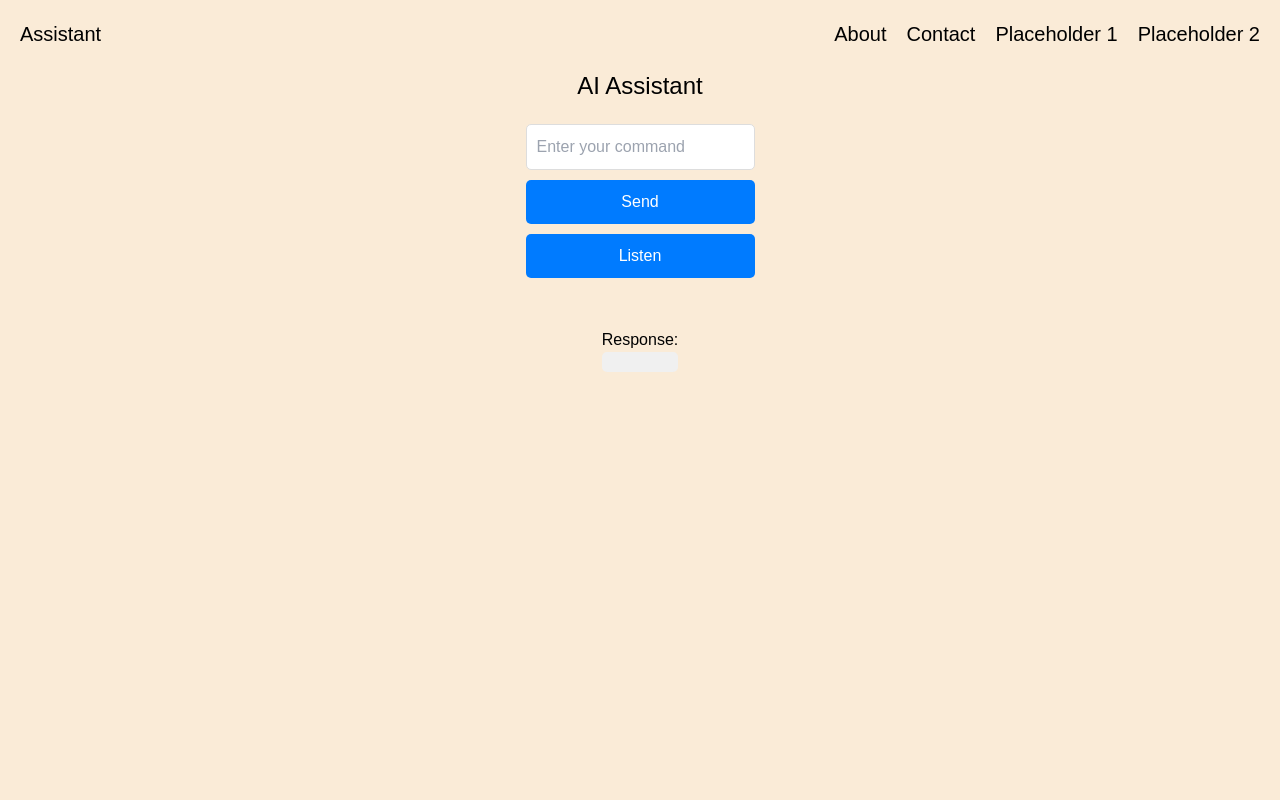
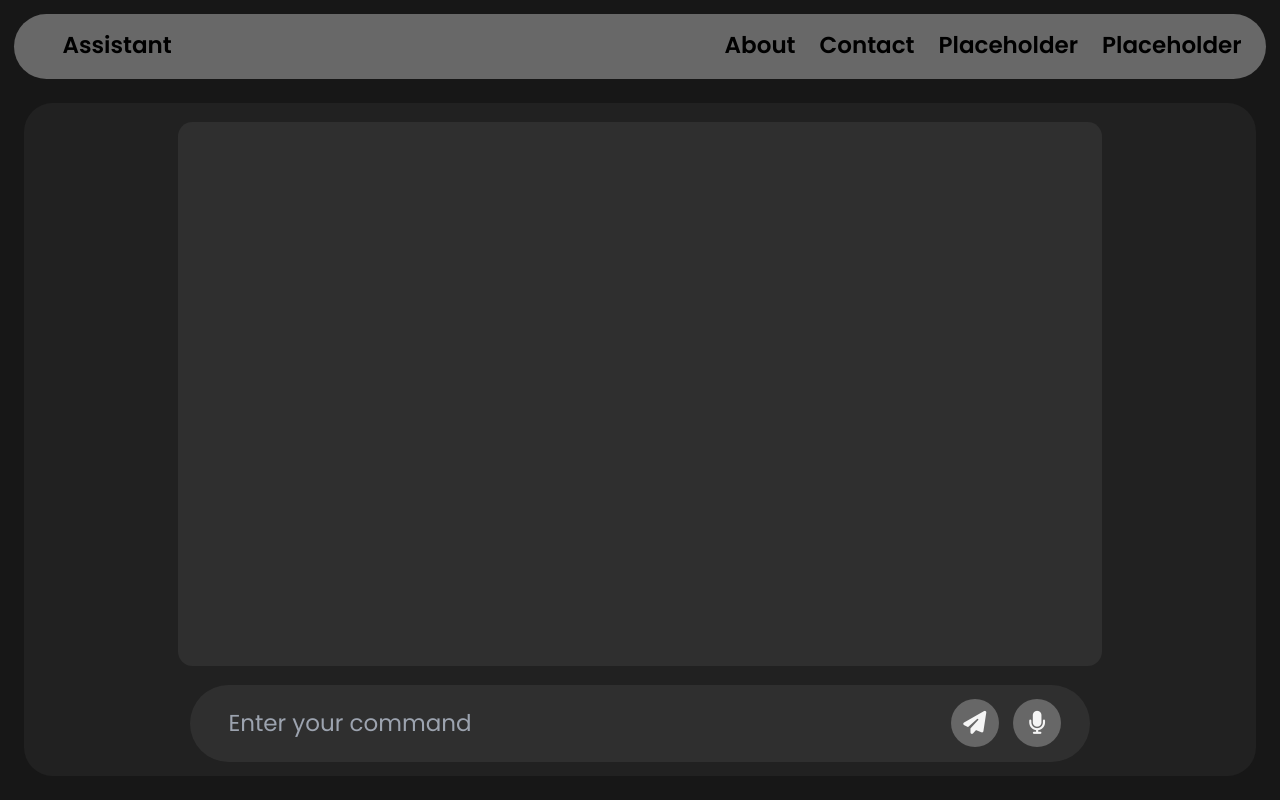
Before and after one commit to TheCaptain1810/assistant-frontend, a React (Vite) app: page / in a window 1280 px wide. Shown: the top 800 px of the page. Built offline with nearby package versions, Linux system fonts and the light colour scheme.

Commit message:
interface design

```diff
--- a/index.html
+++ b/index.html
@@ -5,6 +5,17 @@
     <link rel="icon" type="image/svg+xml" href="/vite.svg" />
     <meta name="viewport" content="width=device-width, initial-scale=1.0" />
     <title>Desktop Assistant</title>
+    <link rel="preconnect" href="https://fonts.googleapis.com" />
+    <link rel="preconnect" href="https://fonts.gstatic.com" crossorigin />
+    <link
+      href="https://fonts.googleapis.com/css2?family=Poppins:ital,wght@0,100;0,200;0,300;0,400;0,500;0,600;0,700;0,800;0,900;1,100;1,200;1,300;1,400;1,500;1,600;1,700;1,800;1,900&display=swap"
+      rel="stylesheet" />
+    <link
+      rel="stylesheet"
+      href="https://cdnjs.cloudflare.com/ajax/libs/font-awesome/6.6.0/css/all.min.css"
+      integrity="sha512-Kc323vGBEqzTmouAECnVceyQqyqdsSiqLQISBL29aUW4U/M7pSPA/gEUZQqv1cwx4OnYxTxve5UMg5GT6L4JJg=="
+      crossorigin="anonymous"
+      referrerpolicy="no-referrer" />
   </head>
   <body>
     <div id="root"></div>
--- a/src/App.jsx
+++ b/src/App.jsx
@@ -3,10 +3,10 @@ import Header from "./components/Header";
 
 const App = () => {
   return (
-    <>
+    <div className="flex flex-col h-screen">
       <Header />
       <Chatbot />
-    </>
+    </div>
   )
 };
 
--- a/src/components/Chatbot.jsx
+++ b/src/components/Chatbot.jsx
@@ -57,29 +57,30 @@ export default function Chatbot() {
     };
 
     return (
-      <main className="flex flex-col items-center justify-center">
-        <h1 className="title">AI Assistant</h1>
-        <div className="input-container">
+      <main className="chatbot flex flex-col items-center rounded-3xl m-5 h-full">
+        <section className="response flex flex-1 rounded-xl m-4">
+            <p className='p-5'>{response}</p>
+        </section>
+        <section className="input_box flex justify-between rounded-full w-[900px] p-3 mb-3">
           <input
             type="text"
             value={command}
             onChange={handleCommandChange}
             placeholder="Enter your command"
-            className="input"
+            className="ml-5 mr-5"
           />
-          <button className="button" onClick={handleSendCommand}>
-            Send
-          </button>
-          <button className="button" onClick={handleSpeechInput}>
-            {recognizing ? 'Listening...' : 'Listen'}
-          </button>
-        </div>
-        <div className="response-container">
-          <h2>Response:</h2>
-          <div className="response-box">
-            <p>{response}</p>
+          <div>
+            <button className="w-10 h-10 rounded-full mr-3" onClick={handleSendCommand}>
+              <i className="fa-solid fa-paper-plane"></i>
+            </button>
+            <button className="w-10 h-10 rounded-full mr-3" onClick={handleSpeechInput}>
+              {recognizing ?
+                <i className="fa-solid fa-microphone-lines"></i> :
+                <i className="fa-solid fa-microphone"></i>
+              }
+            </button>
           </div>
-        </div>
+        </section>
       </main>
     );
 }
--- a/src/components/Header.jsx
+++ b/src/components/Header.jsx
@@ -1,14 +1,29 @@
 export default function Header() {
   return (
-    <header className="flex items-center justify-between m-5 text-xl">
-        <h1>
-            Assistant
+    <header className="flex items-center justify-between h-16 rounded-full m-3 mb-0 font-semibold">
+        <h1 className="ml-10">
+            <a href="/" className="group">
+              Assistant
+              <div className="bg-slate-900 h-[2px] w-0 group-hover:w-full transition-all duration-500"></div>
+            </a>
         </h1>
-        <nav className="flex justify-between gap-5">
-            <a href="">About</a>
-            <a href="">Contact</a>
-            <a href="">Placeholder 1</a>
-            <a href="">Placeholder 2</a>
+        <nav className="flex justify-between">
+            <a href="" className="mr-5 group">
+              About
+              <div className="bg-slate-900 h-[2px] w-0 group-hover:w-full transition-all duration-500"></div>
+            </a>
+            <a href="" className="mr-5 group">
+              Contact
+              <div className="bg-slate-900 h-[2px] w-0 group-hover:w-full transition-all duration-500"></div>
+            </a>
+            <a href="" className="mr-5 group">
+              Placeholder
+              <div className="bg-slate-900 h-[2px] w-0 group-hover:w-full transition-all duration-500"></div>
+            </a>
+            <a href="" className="mr-5 group">
+              Placeholder
+              <div className="bg-slate-900 h-[2px] w-0 group-hover:w-full transition-all duration-500"></div>
+            </a>
         </nav>
     </header>
   )
--- a/src/index.css
+++ b/src/index.css
@@ -3,60 +3,44 @@
 @tailwind utilities;
 
 * {
-  font-family: "Arial", sans-serif;
+  font-family: "Poppins", sans-serif;
+  font-size: 1.2rem;
   margin: 0;
   padding: 0;
   box-sizing: border-box;
 }
 
 body {
-  background-color: antiquewhite;
-  height: 100vh;
+  background-color: rgba(23, 23, 23, 255);
 }
 
-.title {
-  text-align: center;
-  font-size: 24px;
-  margin-bottom: 20px;
+.chatbot {
+  background-color: rgba(33, 33, 33, 255);
+  color: whitesmoke;
 }
 
-.input-container {
-  display: flex;
-  flex-direction: column;
-  margin-bottom: 20px;
+header {
+  background-color: rgba(104, 104, 104, 255);
+  color: black;
 }
 
-.input {
-  padding: 10px;
-  border-radius: 5px;
-  border: 1px solid #ddd;
-  margin-bottom: 10px;
-  font-size: 16px;
+.input_box,
+input {
+  background-color: rgba(47, 47, 47, 255);
+  outline: none;
 }
 
-.button {
-  padding: 10px;
-  border: none;
-  border-radius: 5px;
-  background-color: #007bff;
-  color: white;
-  font-size: 16px;
-  cursor: pointer;
-  margin-bottom: 10px;
+.response {
+  background-color: rgba(47, 47, 47, 255);
+  width: 75%;
 }
 
-.button:hover {
-  background-color: #0056b3;
+button {
+  background-color: rgba(103, 103, 103, 255);
+  color: whitesmoke;
 }
 
-.response-container {
-  margin-top: 20px;
+button:hover {
+  background-color: rgba(215, 215, 215, 255);
+  color: black;
 }
-
-.response-box {
-  background-color: #f0f0f0;
-  padding: 10px;
-  border-radius: 5px;
-  max-height: 150px;
-  overflow-y: auto;
-}
```
